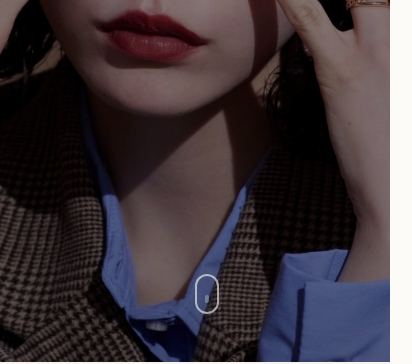
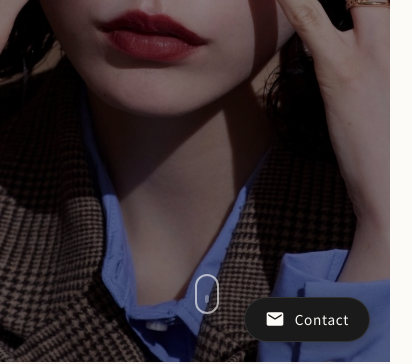
Before and after one commit to masa061580/momomaru-lp, a website: page index.html in a window 390 px wide. Shown: the part 482-846 px from the top of the page, 412 px wide, since content can reach past the window. Drawn offline with nearby package versions, Linux system fonts and the light colour scheme.

Commit message:
feat: improve LP design (menu colors, whitespace, floating contact)

```diff
--- a/index.html
+++ b/index.html
@@ -86,11 +86,11 @@
                         </div>
                     </div>
                     <p class="profile-message">
-                        ナチュラルさの中に、品のある女性らしさを大切にしており、<br>
+                        ナチュラルさの中に、品のある女性らしさを大切にしており、
                         ヘアやファッションの魅力が自然に伝わる表現を得意としています。<br>
-                        カメラの前ではもちろん、現場でのコミュニケーションや空気感も大切にし、<br>
-                        「一緒にお仕事がしやすい」「またお願いしたい」と思っていただける存在であることを心がけています。<br><br>
-                        美容師さんの世界観や、ブランドの想い・ストーリーに寄り添いながら、<br>
+                        カメラの前ではもちろん、現場でのコミュニケーションや空気感も大切にし、
+                        「一緒にお仕事がしやすい」「またお願いしたい」と思っていただける存在であることを心がけています。<br>
+                        美容師さんの世界観や、ブランドの想い・ストーリーに寄り添いながら、
                         作品や商品がより魅力的に伝わるお手伝いができたら嬉しいです。<br>
                         サロンモデル、ヘアケア・アパレル・広告など、幅広くご相談ください。
                     </p>
@@ -199,6 +199,14 @@
         </div>
     </footer>
 
+    <a href="mailto:peachan.369@gmail.com" class="floating-contact-btn" aria-label="Contact">
+        <svg viewBox="0 0 24 24" fill="currentColor">
+            <path
+                d="M20 4H4c-1.1 0-1.99.9-1.99 2L2 18c0 1.1.9 2 2 2h16c1.1 0 2-.9 2-2V6c0-1.1-.9-2-2-2zm0 4l-8 5-8-5V6l8 5 8-5v2z" />
+        </svg>
+        <span>Contact</span>
+    </a>
+
     <script src="script.js"></script>
 </body>
 
--- a/style.css
+++ b/style.css
@@ -43,6 +43,7 @@
 html {
     scroll-behavior: smooth;
     font-size: 16px;
+    overflow-x: hidden;
 }
 
 body {
@@ -678,8 +679,8 @@ a {
         display: flex;
     }
 
-    .nav-links .nav-link,
-    .nav-links .nav-btn {
+    .navbar .nav-links .nav-link,
+    .navbar .nav-links .nav-btn {
         padding: 1rem 2rem;
         color: var(--color-warm-white);
         text-align: center;
@@ -752,3 +753,54 @@ a {
         gap: var(--space-xs);
     }
 }
+
+/* ===================================
+   Floating Contact Button
+   =================================== */
+.floating-contact-btn {
+    position: fixed;
+    bottom: 30px;
+    right: 30px;
+    z-index: 2000;
+    display: flex;
+    align-items: center;
+    gap: 10px;
+    padding: 12px 24px;
+    background-color: var(--color-soft-black);
+    color: var(--color-warm-white);
+    border-radius: 50px;
+    box-shadow: 0 4px 20px rgba(0, 0, 0, 0.3);
+    transition: var(--transition-fast);
+    font-size: 0.9rem;
+    letter-spacing: 0.05em;
+    opacity: 0;
+    transform: translateY(20px);
+    animation: fadeInUp 0.5s ease-out 1s forwards;
+    border: 1px solid rgba(255, 255, 255, 0.1);
+}
+
+.floating-contact-btn:hover {
+    transform: translateY(-5px);
+    box-shadow: 0 8px 25px rgba(0, 0, 0, 0.4);
+    background-color: var(--color-charcoal);
+    border-color: var(--color-rose);
+}
+
+.floating-contact-btn svg {
+    width: 20px;
+    height: 20px;
+    fill: currentColor;
+}
+
+@media (max-width: 768px) {
+    .floating-contact-btn {
+        bottom: 20px;
+        right: 20px;
+        padding: 10px 20px;
+        font-size: 0.85rem;
+    }
+
+    .floating-contact-btn span {
+        display: inline-block; /* Ensure text is visible */
+    }
+}
```
